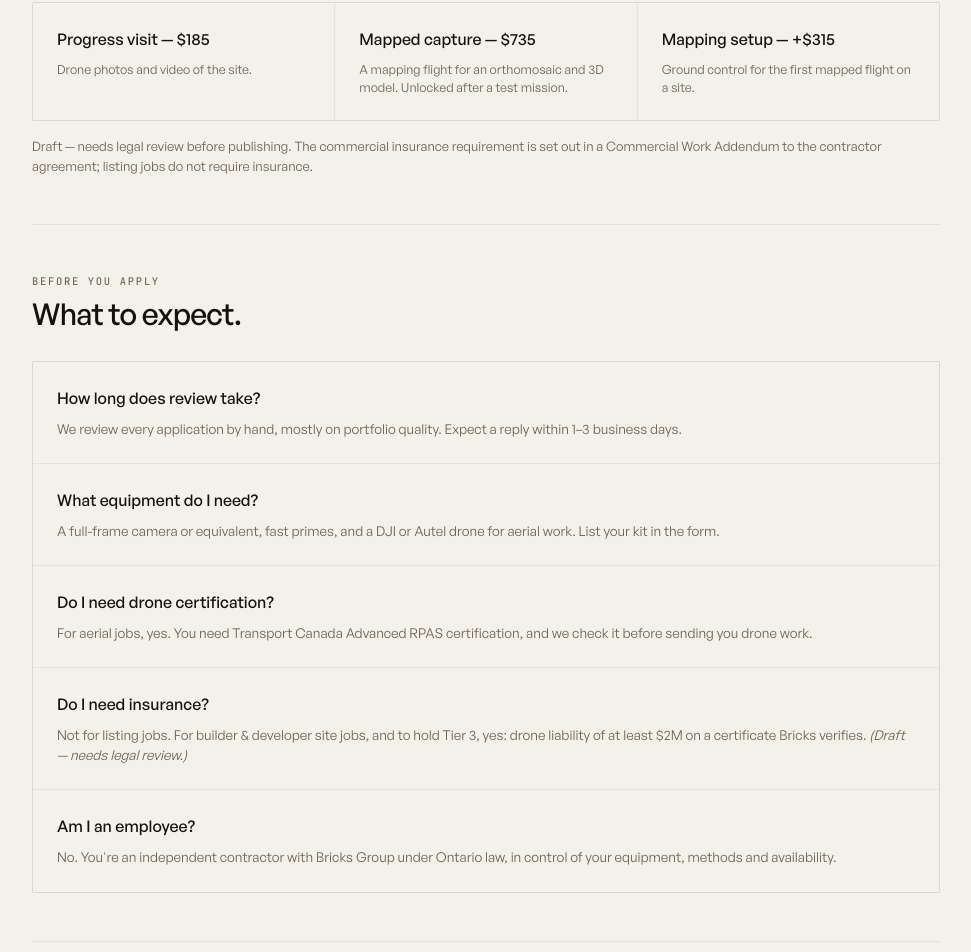
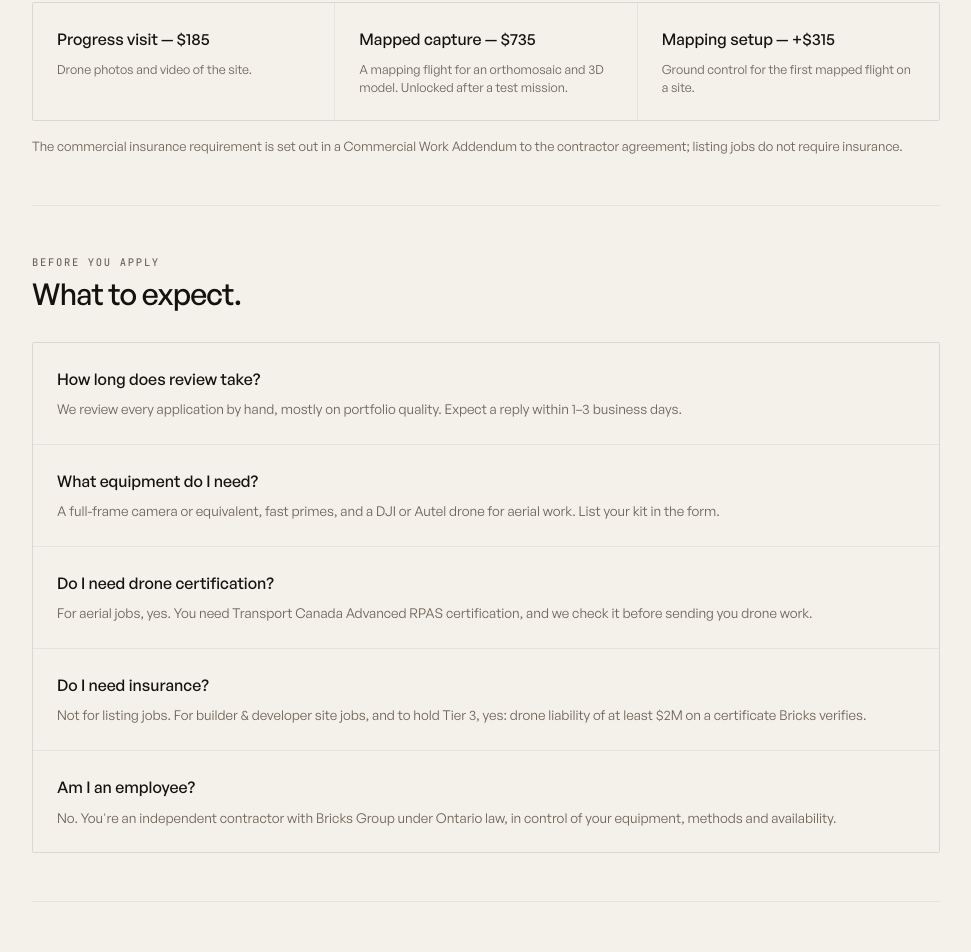
Before and after one commit to bricks-group/bricks-site, a Next.js app: page /photographers in a window 1280 px wide. Shown: the part 1446-2398 px from the top of the page, without its empty margins (154-1125 px from the left). Built offline with nearby package versions, Linux system fonts and the light colour scheme.

Commit message:
Legal fixes (app layer): remove draft legal-review markers

```diff
--- a/src/app/photographers/page.tsx
+++ b/src/app/photographers/page.tsx
@@ -164,7 +164,7 @@ export default function PhotographersPage() {
             <div className="a rvl"><div className="nm">Mapped capture — $735</div><p>A mapping flight for an orthomosaic and 3D model. Unlocked after a test mission.</p></div>
             <div className="a rvl"><div className="nm">Mapping setup — +$315</div><p>Ground control for the first mapped flight on a site.</p></div>
           </div>
-          <p className="note" data-legal-review="true">Draft — needs legal review before publishing. The commercial insurance requirement is set out in a Commercial Work Addendum to the contractor agreement; listing jobs do not require insurance.</p>
+          <p className="note">The commercial insurance requirement is set out in a Commercial Work Addendum to the contractor agreement; listing jobs do not require insurance.</p>
         </section>
 
         <section className="block rvl">
@@ -178,7 +178,7 @@ export default function PhotographersPage() {
             <div className="qa"><h4>How long does review take?</h4><p>We review every application by hand, mostly on portfolio quality. Expect a reply within 1–3 business days.</p></div>
             <div className="qa"><h4>What equipment do I need?</h4><p>A full-frame camera or equivalent, fast primes, and a DJI or Autel drone for aerial work. List your kit in the form.</p></div>
             <div className="qa"><h4>Do I need drone certification?</h4><p>For aerial jobs, yes. You need Transport Canada Advanced RPAS certification, and we check it before sending you drone work.</p></div>
-            <div className="qa"><h4>Do I need insurance?</h4><p>Not for listing jobs. For builder &amp; developer site jobs, and to hold Tier 3, yes: drone liability of at least $2M on a certificate Bricks verifies. <em>(Draft — needs legal review.)</em></p></div>
+            <div className="qa"><h4>Do I need insurance?</h4><p>Not for listing jobs. For builder &amp; developer site jobs, and to hold Tier 3, yes: drone liability of at least $2M on a certificate Bricks verifies.</p></div>
             <div className="qa"><h4>Am I an employee?</h4><p>No. You&apos;re an independent contractor with Bricks Group under Ontario law, in control of your equipment, methods and availability.</p></div>
           </div>
         </section>
```
